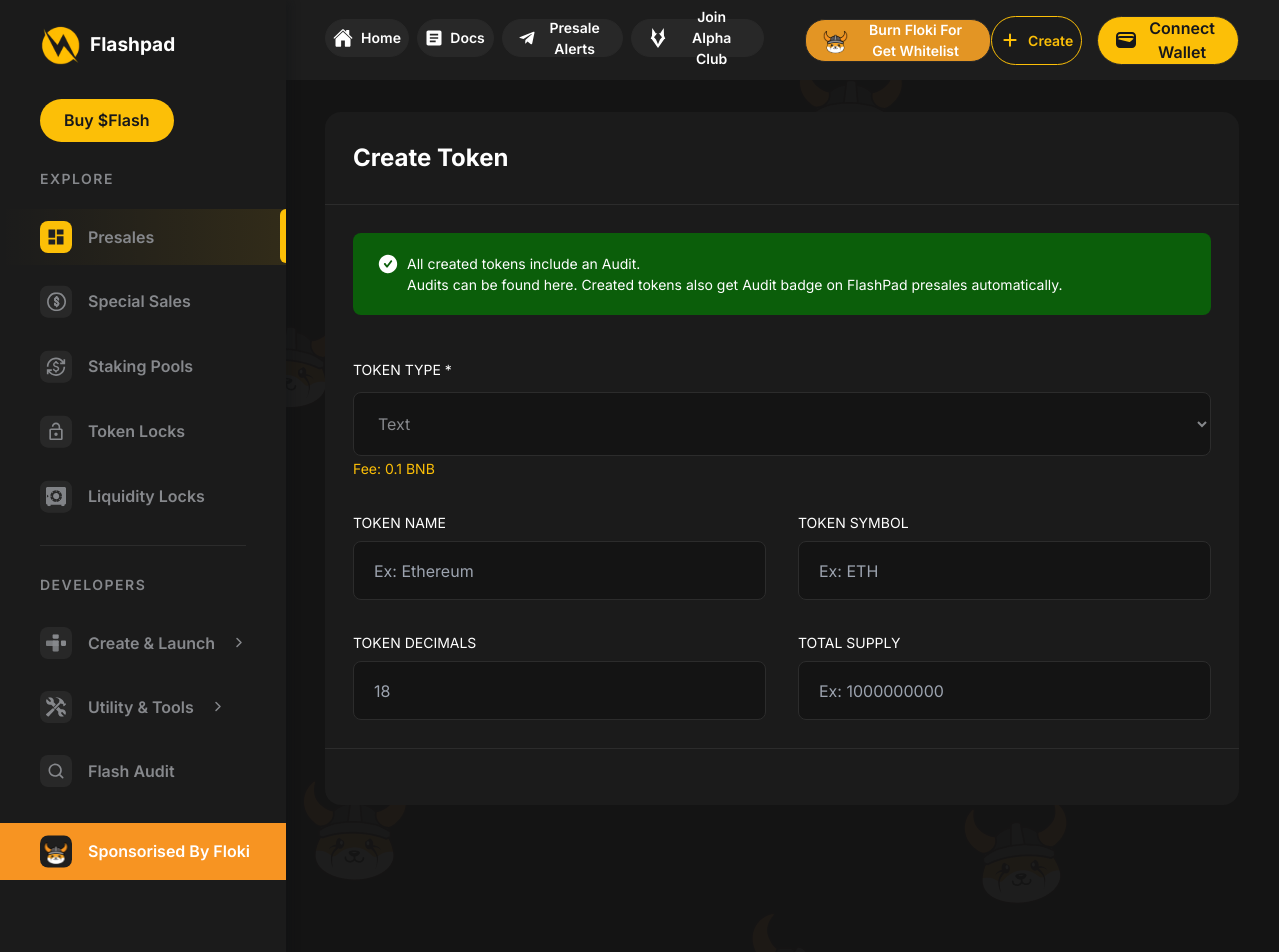
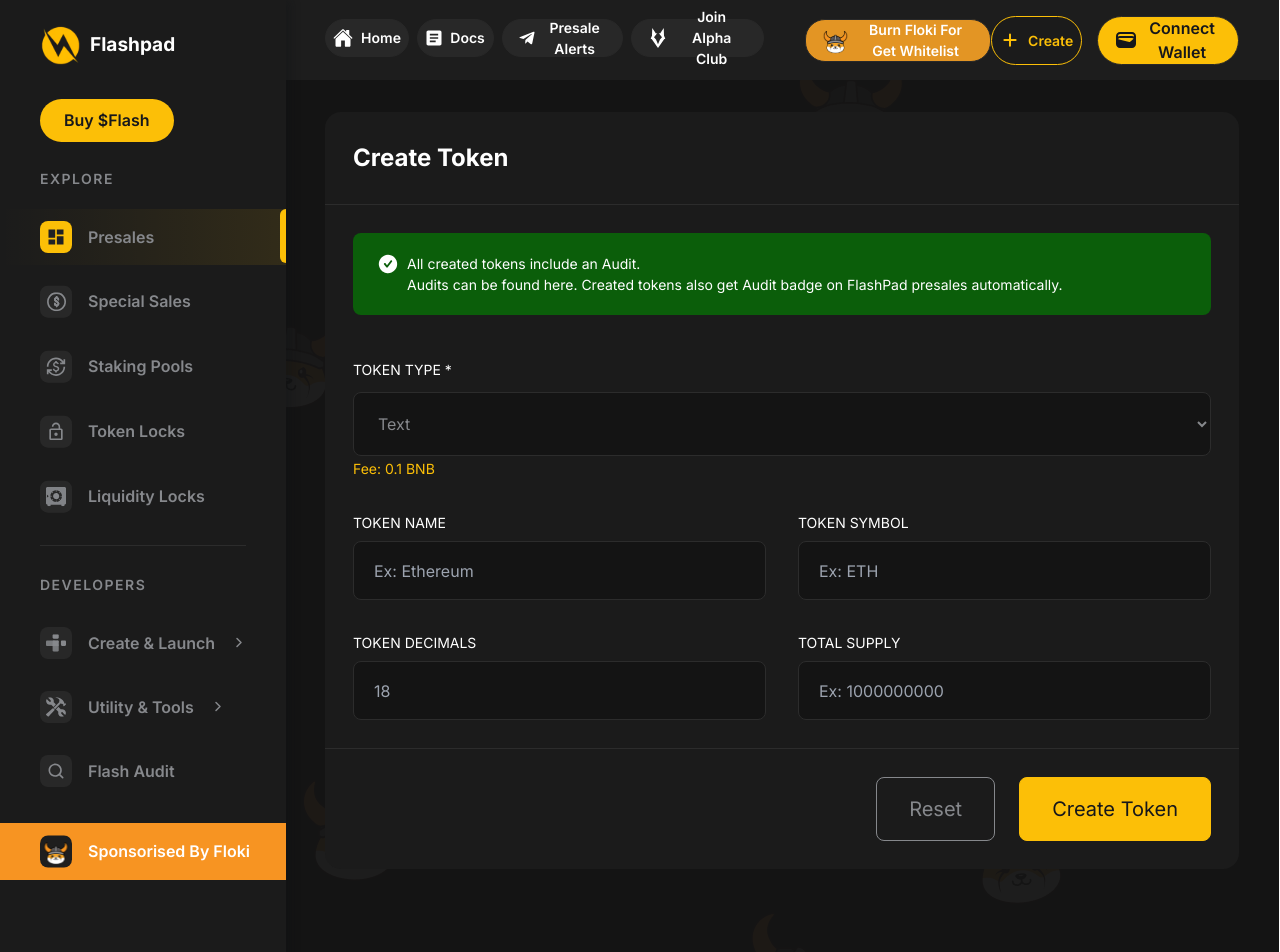
Before and after one commit to bullpull02/Lightning-launchpad-frontend, a Next.js app: page /create-token in a window 1280 px wide. Shown: the top 952 px of the page. Built offline with nearby package versions, Linux system fonts and the light colour scheme.

Commit message:
add the create token page

```diff
--- a/src/app/create-token/page.js
+++ b/src/app/create-token/page.js
@@ -11,10 +11,27 @@
 //! import Image
 import BurnImage from "@/assets/image/burn-image.png";
 
+const FooterButton = () => {
+  return (
+    <div className="flex flex-row gap-6 justify-end">
+      <button className="px-8 py-4 border border-[#86888C] rounded-[8px] text-center text-[#86888C] text-[20px]">
+        Reset
+      </button>
+      <button className="px-8 py-4 border border-[#FCBF07] bg-[#FCBF07] rounded-[8px] text-center text-[#16171B] text-[20px]">
+        Create Token
+      </button>
+    </div>
+  );
+};
+
 const CreateToken = () => {
   return (
     <div className="relative min-h-[1300px]">
-      <DefaultCard header="Create Token">
+      <DefaultCard
+        header="Create Token"
+        footer={true}
+        footerWrapper={<FooterButton />}
+      >
         <div>
           <Success />
           <div className="flex flex-col pt-11 gap-8">
--- a/src/components/Card/DefaultCard/index.js
+++ b/src/components/Card/DefaultCard/index.js
@@ -2,6 +2,7 @@
   children,
   header = "Security Detection",
   footer = false,
+  footerWrapper = "",
 }) => {
   return (
     <div className="bg-[#1B1B1B] rounded-2xl">
@@ -9,7 +10,9 @@
         <p className="text-[24px] text-white font-bold">{header}</p>
       </div>
       <div className="p-7">{children}</div>
-      <div className="border-t border-t-[#2C2C2C] p-7"></div>
+      {footer && (
+        <div className="border-t border-t-[#2C2C2C] p-7">{footerWrapper}</div>
+      )}
     </div>
   );
 };
```
